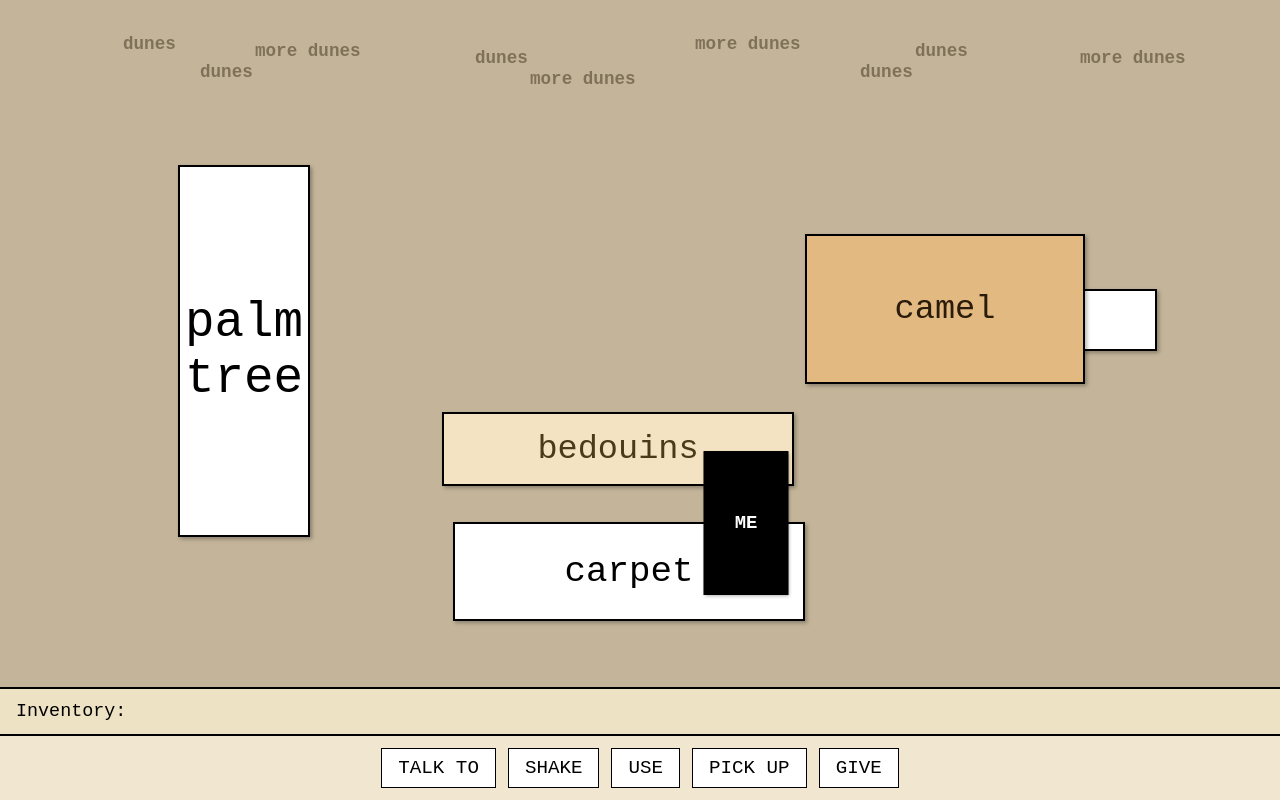
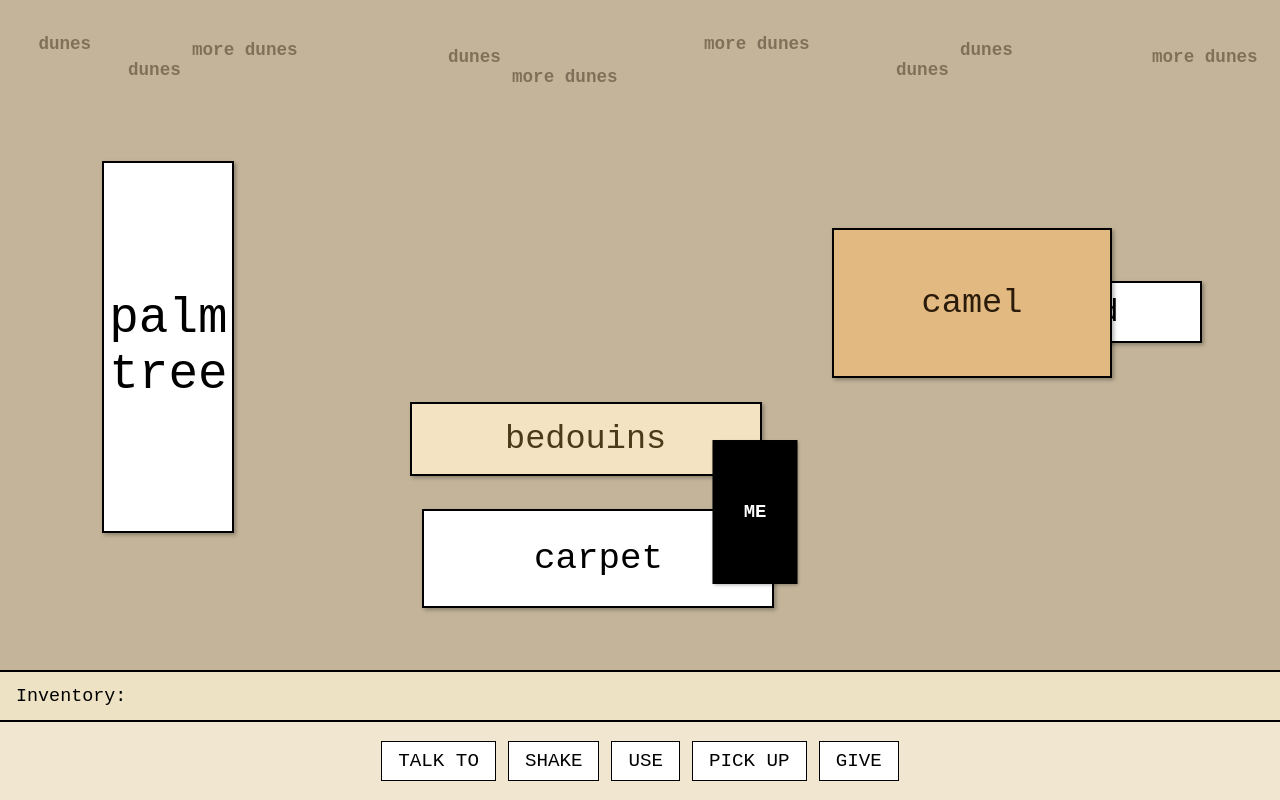
Before and after one commit to annelaure-blog/camel_game, a website with bundled scripts: page src/index.html in a window 1280 px wide. Built offline with nearby package versions, Linux system fonts and the light colour scheme.

Commit message:
Refactor layout to split scene and menu

```diff
--- a/src/index.html
+++ b/src/index.html
@@ -28,6 +28,7 @@
     <div class="dialogue-box dialogue-other" id="dialogue-bedouins"></div>
     <div class="dialogue-box dialogue-camel" id="dialogue-camel"></div>
   </div>
+  <div id="menu">
     <div id="inventory">Inventory: <span id="inventory-items"></span></div>
     <div id="verbs">
       <div class="verb" data-verb="talk">TALK TO</div>
@@ -36,6 +37,7 @@
       <div class="verb" data-verb="pickup">PICK UP</div>
       <div class="verb" data-verb="give">GIVE</div>
     </div>
+  </div>
   <script type="module" src="scripts/main.js"></script>
 </body>
 </html>
--- a/src/styles/main.css
+++ b/src/styles/main.css
@@ -4,22 +4,30 @@ body {
   background: #c4b59a;
   overflow-x: hidden;
   min-height: 100vh;
-  display: grid;
-  grid-template-rows: minmax(0, 1fr) auto auto;
-  justify-items: stretch;
+  display: flex;
+  flex-direction: column;
 }
 
 #game {
   position: relative;
-  width: min(100%, 1100px);
+  flex: 1 1 auto;
+  width: 100%;
   height: 100%;
+  min-height: 0;
   background: #c4b59a;
   overflow: hidden;
-  margin: 0 auto;
+  margin: 0;
   --scene-width: 100%;
   --scene-height: 100%;
   --ambient-font-base: clamp(0.9rem, 1vw + 0.3rem, 1.4rem);
   --label-font-base: clamp(1rem, 1vw + 0.6rem, 2.4rem);
+}
+
+#menu {
+  width: 100%;
+  display: flex;
+  flex-direction: column;
+  flex: 0 0 auto;
 }
 
 .ambient {
@@ -169,9 +177,10 @@ body {
   display: flex;
   align-items: center;
   gap: 0.5rem;
-  padding: 0.75rem 1rem;
+  padding: 0 1rem;
+  height: 50px;
+  flex: 0 0 50px;
   font-size: clamp(0.95rem, 0.6vw + 0.7rem, 1.15rem);
-  margin-top: auto;
 }
 
 #verbs {
@@ -179,7 +188,9 @@ body {
   justify-content: center;
   align-items: center;
   background: #f1e7d0;
-  padding: 0.75rem 1rem;
+  padding: 0 1rem;
+  height: 80px;
+  flex: 0 0 80px;
   gap: 0.75rem;
   font-size: clamp(1rem, 0.8vw + 0.6rem, 1.2rem);
 }
```
Lines whose indentation alone changed are shown as unchanged.
